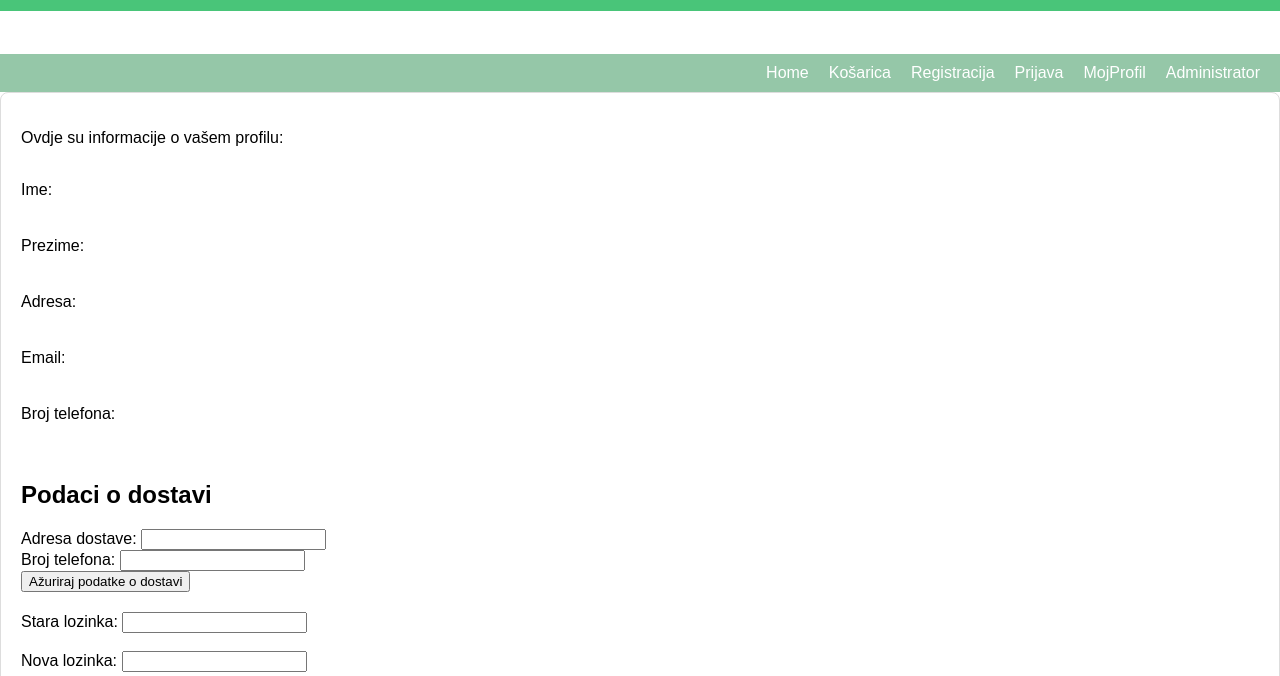
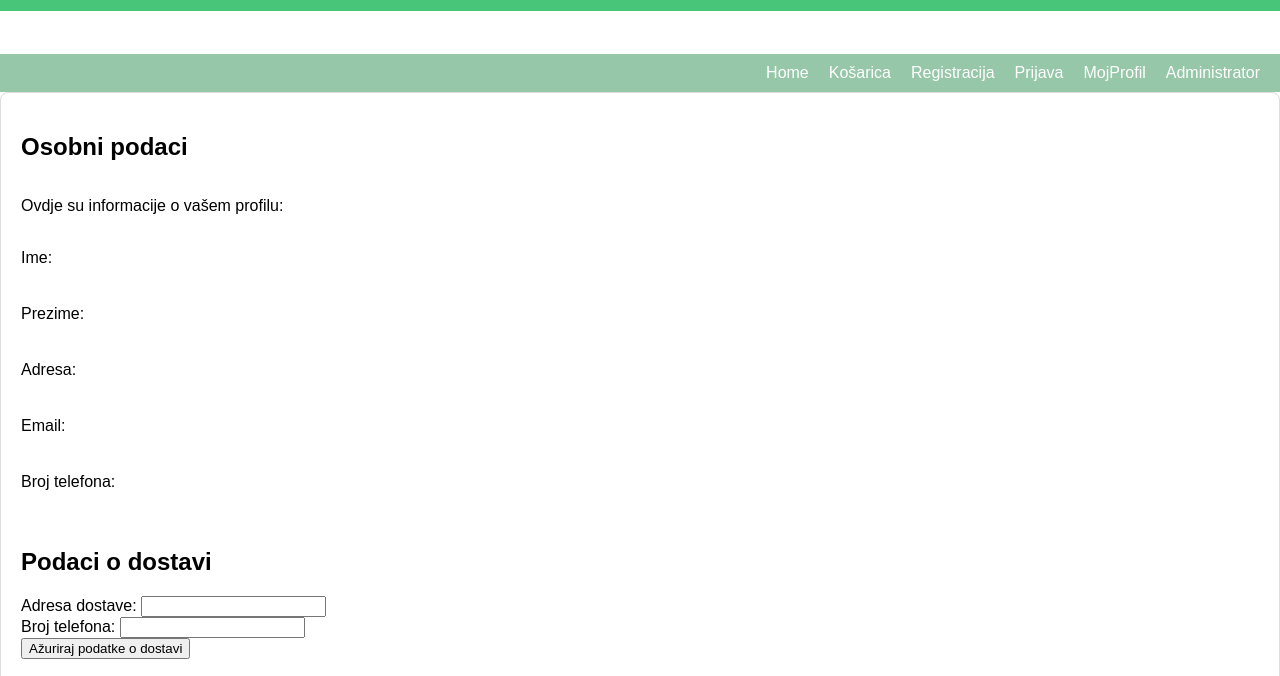
Before and after one commit to llucig/upi_projekt, a website: page mojProfil.html in a window 1280 px wide. Shown: the part 89-765 px from the top of the page. Drawn offline with Linux system fonts and the light colour scheme.

Commit message:
Update mojProfil.html

```diff
--- a/mojProfil.html
+++ b/mojProfil.html
@@ -19,6 +19,7 @@
       <!-- Dodao poveznice za svaki restoran -->
     </nav>
     <div class="profile-container">
+      <h2>Osobni podaci</h2>
       <p>Ovdje su informacije o vašem profilu:</p>
       <br />
       <div class="profile-info" id="div1">
```
